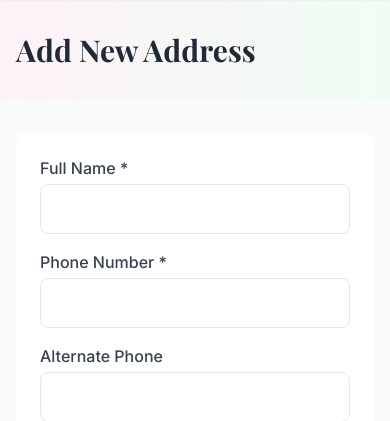
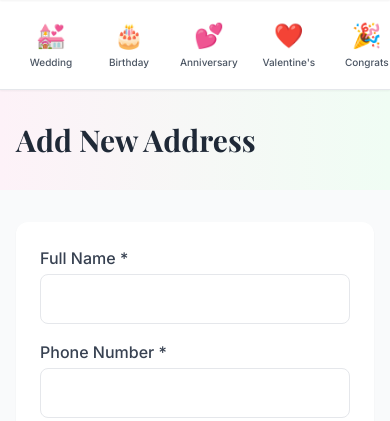
Before and after one commit to J0hnMilt0n/Flower-Shop, a Django app: page /accounts/addresses/add/ in a window 390 px wide. Shown: the part 124-545 px from the top of the page. Run offline with Django 4.2, Linux system fonts and the light colour scheme; a user stored in the database is signed in; parts of the project's set-up code (start-up, migrations or seed data) failed here and were passed over; some libraries are stand-ins or nearby versions.

Commit message:
horizontal menu in mobile view

```diff
--- a/templates/base.html
+++ b/templates/base.html
@@ -106,6 +106,14 @@
       ::-webkit-scrollbar-thumb:hover {
         background: #db2777;
       }
+      /* Hide scrollbar for mobile category icons */
+      .scrollbar-hide::-webkit-scrollbar {
+        display: none;
+      }
+      .scrollbar-hide {
+        -ms-overflow-style: none;
+        scrollbar-width: none;
+      }
     </style>
 
     {% block extra_css %}{% endblock %}
@@ -114,7 +122,7 @@
     <!-- Top Bar -->
     <div class="bg-primary-600 text-white py-2 text-sm">
       <div class="container mx-auto px-4 flex justify-between items-center">
-        <div class="flex items-center space-x-4">
+        <div class="flex items-center space-x-4 mr-2">
           <span
             ><i class="fas fa-truck mr-1"></i> Free Delivery on orders over
             ₹500</span
@@ -378,6 +386,61 @@
       </button>
     </header>
 
+    <!-- Mobile Category Icons - Horizontal Scroll -->
+    <div class="md:hidden bg-white border-b border-gray-200 sticky top-[72px] z-40 shadow-sm">
+      <div class="overflow-x-auto scrollbar-hide">
+        <div class="flex gap-2 px-4 py-3 min-w-max">
+          <a href="{% url 'shop:products_by_occasion' occasion='marriage' %}"
+             class="flex flex-col items-center justify-center min-w-[70px] p-2 rounded-lg hover:bg-primary-50 transition-colors group">
+            <span class="text-2xl mb-1">💒</span>
+            <span class="text-[10px] text-gray-600 group-hover:text-primary-600 font-medium text-center leading-tight">Wedding</span>
+          </a>
+
+          <a href="{% url 'shop:products_by_occasion' occasion='birthday' %}"
+             class="flex flex-col items-center justify-center min-w-[70px] p-2 rounded-lg hover:bg-primary-50 transition-colors group">
+            <span class="text-2xl mb-1">🎂</span>
+            <span class="text-[10px] text-gray-600 group-hover:text-primary-600 font-medium text-center leading-tight">Birthday</span>
+          </a>
+
+          <a href="{% url 'shop:products_by_occasion' occasion='anniversary' %}"
+             class="flex flex-col items-center justify-center min-w-[70px] p-2 rounded-lg hover:bg-primary-50 transition-colors group">
+            <span class="text-2xl mb-1">💕</span>
+            <span class="text-[10px] text-gray-600 group-hover:text-primary-600 font-medium text-center leading-tight">Anniversary</span>
+          </a>
+
+          <a href="{% url 'shop:products_by_occasion' occasion='valentines' %}"
+             class="flex flex-col items-center justify-center min-w-[70px] p-2 rounded-lg hover:bg-primary-50 transition-colors group">
+            <span class="text-2xl mb-1">❤️</span>
+            <span class="text-[10px] text-gray-600 group-hover:text-primary-600 font-medium text-center leading-tight">Valentine's</span>
+          </a>
+
+          <a href="{% url 'shop:products_by_occasion' occasion='congratulations' %}"
+             class="flex flex-col items-center justify-center min-w-[70px] p-2 rounded-lg hover:bg-primary-50 transition-colors group">
+            <span class="text-2xl mb-1">🎉</span>
+            <span class="text-[10px] text-gray-600 group-hover:text-primary-600 font-medium text-center leading-tight">Congrats</span>
+          </a>
+
+          <a href="{% url 'shop:products_by_occasion' occasion='get_well' %}"
+             class="flex flex-col items-center justify-center min-w-[70px] p-2 rounded-lg hover:bg-primary-50 transition-colors group">
+            <span class="text-2xl mb-1">💐</span>
+            <span class="text-[10px] text-gray-600 group-hover:text-primary-600 font-medium text-center leading-tight">Get Well</span>
+          </a>
+
+          <a href="{% url 'shop:products_by_occasion' occasion='corporate' %}"
+             class="flex flex-col items-center justify-center min-w-[70px] p-2 rounded-lg hover:bg-primary-50 transition-colors group">
+            <span class="text-2xl mb-1">🏢</span>
+            <span class="text-[10px] text-gray-600 group-hover:text-primary-600 font-medium text-center leading-tight">Corporate</span>
+          </a>
+
+          <a href="{% url 'shop:products_by_occasion' occasion='festival' %}"
+             class="flex flex-col items-center justify-center min-w-[70px] p-2 rounded-lg hover:bg-primary-50 transition-colors group">
+            <span class="text-2xl mb-1">🎊</span>
+            <span class="text-[10px] text-gray-600 group-hover:text-primary-600 font-medium text-center leading-tight">Festival</span>
+          </a>
+        </div>
+      </div>
+    </div>
+
     <!-- Messages -->
     {% if messages %}
     <div class="fixed top-24 right-4 z-50 space-y-2" id="messages">
```
